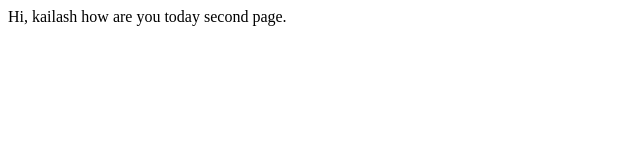
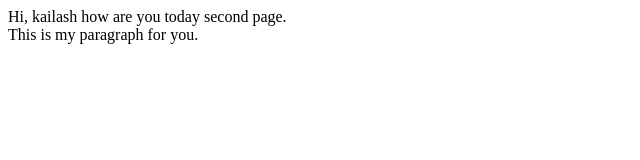
Before and after one commit to kailashchand184/git-demo, a plain HTML site: page index.html in a window 1280 px wide. Shown: the whole page, without its empty margins (0-640 px from the left). Drawn offline with Linux system fonts and the light colour scheme.

Commit message:
text changes

```diff
--- a/index.html
+++ b/index.html
@@ -4,5 +4,8 @@
     </head>
     <body>
         Hi, kailash how are you today second page.
+        <div>
+            This is my paragraph for you.
+        </div>
     </body>
 </html>
```
